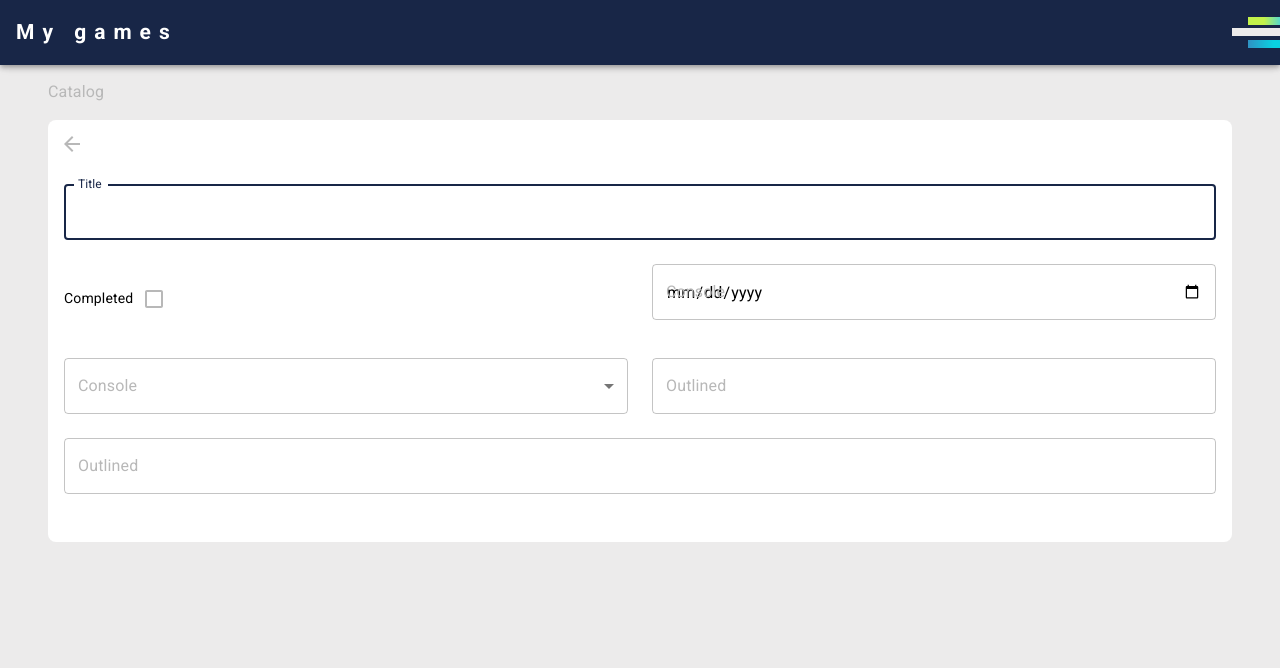
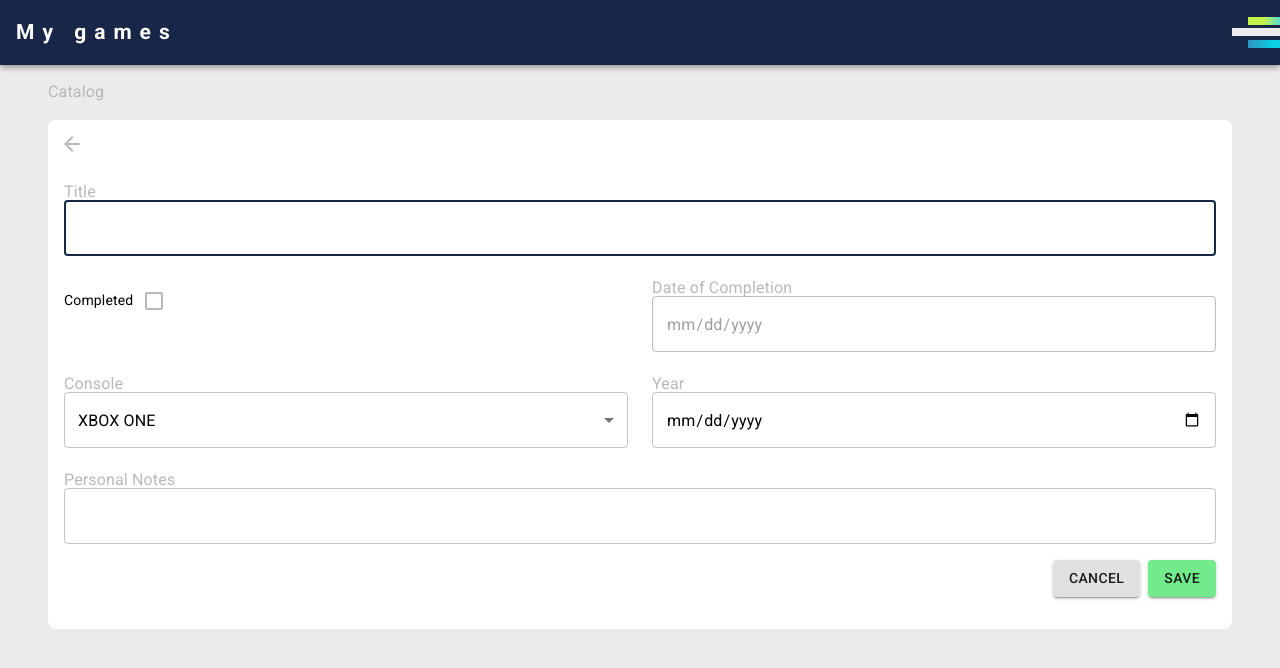
Before and after one commit to Leanderson-Coelho/translucent-2021, a React (Create React App) app in the folder my-games-frontend/: page /form in a window 1280 px wide. Shown: the top 668 px of the page. Built offline with nearby package versions, Linux system fonts and the light colour scheme.

Commit message:
feat: form validation and error feedback

```diff
--- a/my-games-frontend/src/pages/Form/index.tsx
+++ b/my-games-frontend/src/pages/Form/index.tsx
@@ -1,6 +1,6 @@
-import React from 'react';
+import React, { ChangeEvent } from 'react';
 import HeaderContentTemplate from '../../components/HeaderContentTemplate';
-import useStyle, { OutlinedFieldTheme } from './style';
+import useStyle from './style';
 import ArrowBackIcon from '@material-ui/icons/ArrowBack';
 import {
   IconButton,
@@ -8,66 +8,182 @@ import {
   Checkbox,
   MenuItem,
   TextField,
+  Button,
+  FormControl,
+  FormLabel,
 } from '@material-ui/core';
+import { useHistory } from 'react-router-dom';
+import { useFormik } from 'formik';
+import * as yup from 'yup';
 
 const Form = () => {
   const style = useStyle();
+  const router = useHistory();
+  const validationSchema = yup.object({
+    title: yup
+      .string()
+      .max(150, 'Maximun 150 characters')
+      .required('Requereddd'),
+    completed: yup.boolean(),
+    completionDate: yup.date().when('completed', {
+      is: true,
+      then: yup.date().max(new Date(), 'The maximun date is Today').required(),
+    }),
+    console: yup.string().required('Requiredddd'),
+    year: yup
+      .date()
+      .min(new Date('01-01-1970'), 'The minimum date is 01-01-1970')
+      .required('Requiredddde'),
+    notes: yup.string(),
+  });
+  const formik = useFormik({
+    initialValues: {
+      title: '',
+      completionDate: '',
+      console: 'XBOX_ONE',
+      year: '',
+      notes: '',
+      completed: false,
+    },
+    validationSchema,
+    onSubmit: (data) => console.log(data),
+  });
+
+  const goToCatalog = () => {
+    router.push('/catalog');
+  };
+
+  const onCompletedChange = (event: ChangeEvent<HTMLInputElement>) => {
+    formik.setValues((values) => ({ ...values, completionDate: '' }));
+    formik.handleChange(event);
+  };
+
   // TODO i18n labels
   return (
     <HeaderContentTemplate>
       <div className={style.formContent}>
-        <IconButton>
+        <IconButton onClick={goToCatalog}>
           <ArrowBackIcon classes={{ root: style.backButton }} />
         </IconButton>
+        <form>
           <Grid container spacing={3} className={style.inputsContainer}>
             <Grid item xs={12} sm={12}>
-            <OutlinedFieldTheme
+              <FormControl fullWidth>
+                <FormLabel>Title</FormLabel>
+                <TextField
+                  name='title'
+                  className={style.outlinedFieldTheme}
                   autoFocus
                   fullWidth
-              label='Title'
                   variant='outlined'
+                  value={formik.values.title}
+                  onChange={formik.handleChange}
+                  error={Boolean(formik.errors.title)}
+                  helperText={formik.touched.title && formik.errors.title}
                 />
+              </FormControl>
             </Grid>
             <Grid item xs={12} sm={6}>
-            <p>
+              <div>
                 Completed
                 <Checkbox
+                  name='completed'
                   classes={{ root: style.checkbox, checked: style.checked }}
+                  checked={formik.values.completed}
+                  onChange={(e) => onCompletedChange(e)}
                 />
-            </p>
+              </div>
             </Grid>
             <Grid item xs={12} sm={6}>
+              <FormControl fullWidth>
+                <FormLabel>Date of Completion</FormLabel>
                 <TextField
-              className={style.select}
+                  disabled={!formik.values.completed}
+                  name='completionDate'
+                  className={style.selectAndDate}
+                  type='date'
+                  variant='outlined'
+                  value={formik.values.completionDate}
+                  onChange={formik.handleChange}
+                  error={Boolean(formik.errors.completionDate)}
+                  helperText={
+                    formik.touched.completionDate &&
+                    formik.errors.completionDate
+                  }
+                />
+              </FormControl>
+            </Grid>
+            <Grid item xs={12} sm={6}>
+              <FormControl fullWidth>
+                <FormLabel>Console</FormLabel>
+                <TextField
+                  name='console'
+                  className={style.selectAndDate}
+                  fullWidth
+                  select
+                  variant='outlined'
+                  value={formik.values.console}
+                  onChange={formik.handleChange}
+                  error={Boolean(formik.errors.console)}
+                  helperText={formik.touched.console && formik.errors.console}
+                >
+                  <MenuItem value='XBOX_ONE'>XBOX ONE</MenuItem>
+                  <MenuItem value='PS4'>PS4</MenuItem>
+                  <MenuItem value='NINTENDO_SWITCH'>NINTENDO SWITCH</MenuItem>
+                  <MenuItem value='PS5'>PS5</MenuItem>
+                  <MenuItem value='PC'>PC</MenuItem>
+                </TextField>
+              </FormControl>
+            </Grid>
+            <Grid item xs={12} sm={6}>
+              <FormControl fullWidth>
+                <FormLabel>Year</FormLabel>
+                <TextField
+                  name='year'
+                  className={style.selectAndDate}
                   fullWidth
                   type='date'
                   variant='outlined'
-              label='Console'
+                  value={formik.values.year}
+                  onChange={formik.handleChange}
+                  error={Boolean(formik.errors.year)}
+                  helperText={formik.touched.year && formik.errors.year}
                 />
-          </Grid>
-          <Grid item xs={12} sm={6}>
-            <TextField
-              className={style.select}
-              fullWidth
-              select
-              variant='outlined'
-              label='Console'
-            >
-              <MenuItem value=''>
-                <em>None</em>
-              </MenuItem>
-              <MenuItem value={10}>Ten</MenuItem>
-              <MenuItem value={20}>Twenty</MenuItem>
-              <MenuItem value={30}>Thirty</MenuItem>
-            </TextField>
-          </Grid>
-          <Grid item xs={12} sm={6}>
-            <OutlinedFieldTheme fullWidth label='Outlined' variant='outlined' />
+              </FormControl>
             </Grid>
             <Grid item xs={12} sm={12}>
-            <OutlinedFieldTheme fullWidth label='Outlined' variant='outlined' />
+              <FormControl fullWidth>
+                <FormLabel>Personal Notes</FormLabel>
+                <TextField
+                  name='notes'
+                  className={style.outlinedFieldTheme}
+                  fullWidth
+                  variant='outlined'
+                  value={formik.values.notes}
+                  onChange={formik.handleChange}
+                  error={Boolean(formik.errors.notes)}
+                  helperText={formik.touched.notes && formik.errors.notes}
+                />
+              </FormControl>
             </Grid>
           </Grid>
+          <div className={style.buttonsContainer}>
+            <Button
+              onClick={goToCatalog}
+              className={style.formButtonCancel}
+              variant='contained'
+            >
+              CANCEL
+            </Button>
+            <Button
+              onClick={formik.submitForm}
+              variant='contained'
+              color='secondary'
+            >
+              SAVE
+            </Button>
+          </div>
+        </form>
       </div>
     </HeaderContentTemplate>
   );
--- a/my-games-frontend/src/pages/Form/style.ts
+++ b/my-games-frontend/src/pages/Form/style.ts
@@ -1,7 +1,6 @@
 /* eslint-disable function-paren-newline */
 /* eslint-disable implicit-arrow-linebreak */
-import { makeStyles, Select, TextField } from '@material-ui/core';
-import { createStyles, withStyles } from '@material-ui/styles';
+import { makeStyles } from '@material-ui/core';
 
 const useStyle = makeStyles((theme) => ({
   formContent: {
@@ -16,6 +15,26 @@ const useStyle = makeStyles((theme) => ({
 
   inputsContainer: {
     padding: '1rem',
+    // alignItems: 'center',
+  },
+
+  buttonsContainer: {
+    paddingRight: '1rem',
+    display: 'flex',
+    flexDirection: 'row',
+    justifyContent: 'flex-end',
+  },
+
+  formButtonCancel: {
+    marginRight: '0.5rem',
+  },
+
+  selectAline: {
+    alignSelf: 'flex-end',
+  },
+
+  checkboxAlign: {
+    alignSelf: 'center',
   },
 
   checkbox: {
@@ -29,7 +48,7 @@ const useStyle = makeStyles((theme) => ({
 
   checked: {},
 
-  select: {
+  selectAndDate: {
     '& .MuiOutlinedInput-root.Mui-focused .MuiOutlinedInput-input': {
       color:
         theme.palette.type === 'dark'
@@ -49,11 +68,8 @@ const useStyle = makeStyles((theme) => ({
           : theme.palette.primary.main,
     },
   },
-}));
 
-const OutlinedFieldTheme = withStyles((theme) =>
-  createStyles({
-    root: {
+  outlinedFieldTheme: {
     '& label.Mui-focused': {
       color:
         theme.palette.type === 'dark'
@@ -69,21 +85,6 @@ const OutlinedFieldTheme = withStyles((theme) =>
       },
     },
   },
-  }),
-)(TextField);
+}));
 
-const SelectTheme = withStyles((theme) =>
-  createStyles({
-    root: {
-      '&:focus ': {
-        color:
-          theme.palette.type === 'dark'
-            ? theme.palette.secondary.main
-            : theme.palette.primary.main,
-      },
-    },
-  }),
-)(Select);
-
-export { OutlinedFieldTheme, SelectTheme };
 export default useStyle;
```
Lines whose indentation alone changed are shown as unchanged.
